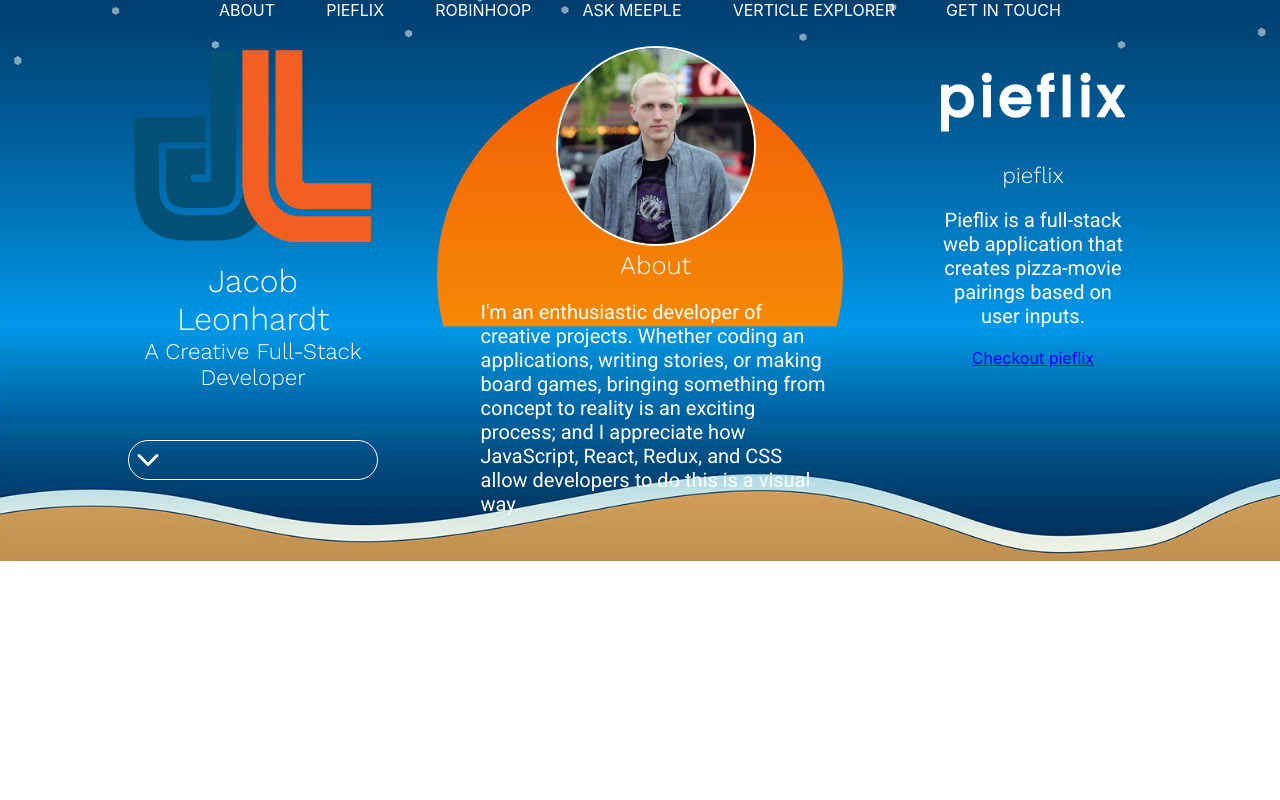
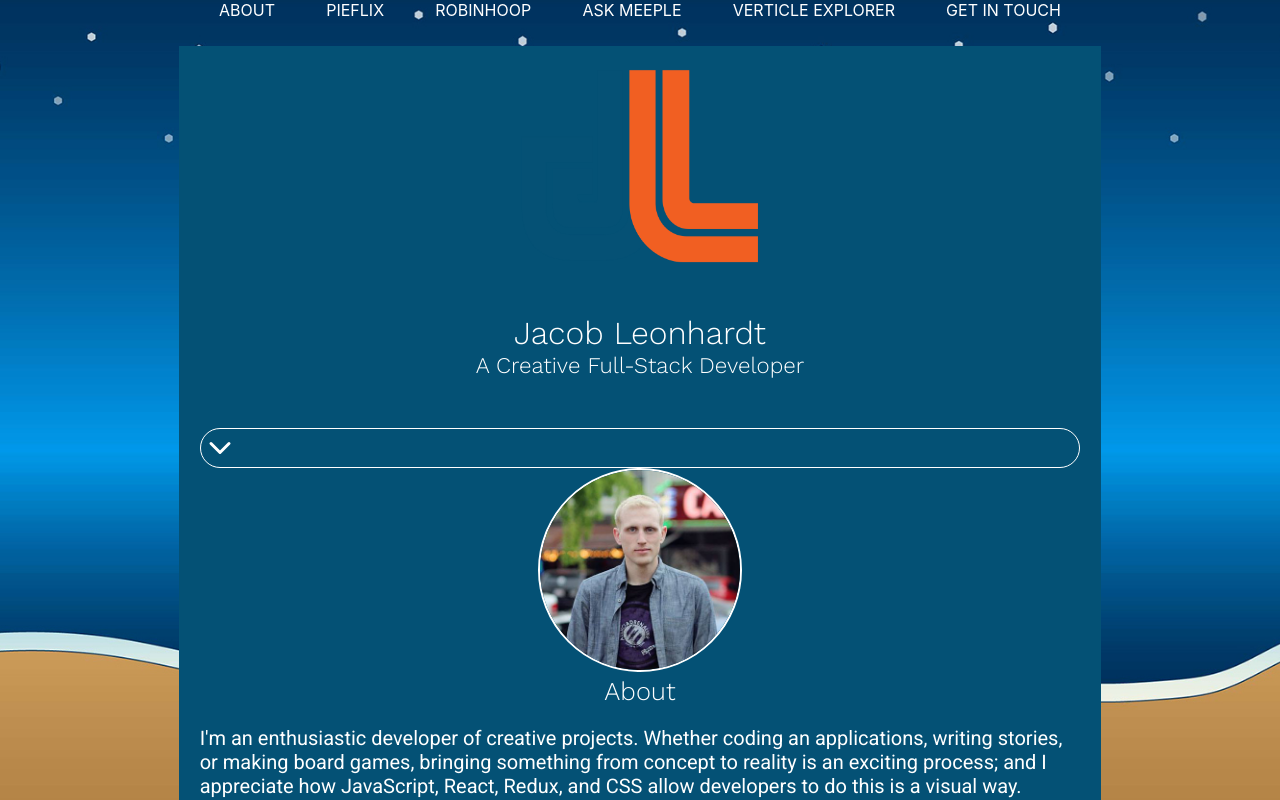
Before and after one commit to jacobleonhardt/portfolio, a React (Create React App) app in the folder portfolio/: page / in a window 1280 px wide. Built offline with nearby package versions, Linux system fonts and the light colour scheme.

Commit message:
working on CSS slider display

```diff
--- a/portfolio/src/components/global/nav.css
+++ b/portfolio/src/components/global/nav.css
@@ -9,3 +9,7 @@
     text-transform: uppercase;
     margin: 0 2%;
 }
+
+#navbar a:hover, #navbar a:active {
+    color: #F35D06;
+}
--- a/portfolio/src/components/projects/ask-meeple.js
+++ b/portfolio/src/components/projects/ask-meeple.js
@@ -5,7 +5,7 @@ import './projects.css'
 
 const AskMeeple = () => {
     return (
-        <div className="card" id="ask-meeple">
+        <div id="ask-meeple">
             <div className="one">
                 <img src={askMeepleLogo} alt="" className="project-logo"/>
             </div>
--- a/portfolio/src/components/projects/pieflix.js
+++ b/portfolio/src/components/projects/pieflix.js
@@ -5,7 +5,7 @@ import './projects.css'
 
 const Pieflix = () => {
     return (
-        <div className="card" id="pieflix">
+        <div id="pieflix">
             <div className="one">
                 <img src={pieflixLogo} alt="" className="project-logo"/>
             </div>
--- a/portfolio/src/components/projects/projects.css
+++ b/portfolio/src/components/projects/projects.css
@@ -15,7 +15,6 @@ img.project-logo {
     margin: 0 auto;
 }
 
-
 .project {
     display: grid;
     grid-template-columns: 1fr 2fr;
--- a/portfolio/src/components/projects/robinhoop.js
+++ b/portfolio/src/components/projects/robinhoop.js
@@ -5,7 +5,7 @@ import './projects.css'
 
 const Robinhoop = () => {
     return (
-        <div className="card" id="robinhoop">
+        <div id="robinhoop">
             <div className="one">
                 <img src={robinhoopLogo} alt="" className="project-logo"/>
             </div>
--- a/portfolio/src/components/projects/verticle-explorer.js
+++ b/portfolio/src/components/projects/verticle-explorer.js
@@ -5,7 +5,7 @@ import './projects.css'
 
 const Projects = () => {
     return (
-        <div className="card" id="vertical-explorer">
+        <div id="vertical-explorer">
             <div className="one">
                 <img src={verticalExplorerLogo} alt="" className="project-logo"/>
             </div>
--- a/portfolio/src/components/splash/landing.css
+++ b/portfolio/src/components/splash/landing.css
@@ -1,4 +1,4 @@
-.landing {
+.slider {
     display: flex;
     justify-content: space-between;
     align-items: flex-start;
@@ -13,25 +13,27 @@
     color: #fff;
 }
 
-.landing::-webkit-scrollbar {
+.slider::-webkit-scrollbar {
     width: 10px;
     height: 10px;
     margin-bottom: 5px;
 }
 
-.landing::-webkit-scrollbar-thumb {
+.slider::-webkit-scrollbar-thumb {
     background: #F35D06;
     border-radius: 10px;
 }
 
-.landing::-webkit-scrollbar-track {
+.slider::-webkit-scrollbar-track {
     background: transparent;
 }
 
-.card {
-    /* position: relative; */
-    /* display: block; */
+.slides {
+    position: relative;
+    display: block;
     /* width: 900px; */
+    background-color: #045175;
+    padding: 2%;
     max-height: 800px;
     margin: 0 5%;
     scroll-snap-align: start;
--- a/portfolio/src/components/splash/landing.js
+++ b/portfolio/src/components/splash/landing.js
@@ -14,16 +14,17 @@ const Landing = () => {
     return (
         <div id="content">
             <Nav />
-            <div className='landing'>
+            <div className='slider'>
+                <div className='slides'>
                     <Greeting />
                     <About />
-                <Projects />
                     <Pieflix />
                     <Robinhoop />
                     <AskMeeple />
                     <VerticleExplorer />
                 </div>
             </div>
+        </div>
     )
 }
 
--- a/portfolio/src/index.css
+++ b/portfolio/src/index.css
@@ -1,6 +1,9 @@
 html, body {
   height: 100%;
   overflow: hidden;
+  background: url('./photos/beach-background.jpg');
+  background-size: cover;
+  background-position: center center;
 }
 
 body {
@@ -11,10 +14,6 @@ body {
   font-family: -apple-system, 'Roboto', 'Oxygen',
     'Ubuntu', 'Cantarell', 'Fira Sans', 'Droid Sans', 'Helvetica Neue',
     sans-serif;
-}
-
-* {
-  box-sizing: border-box;
 }
 
 h1, h2, h3, h4 {
@@ -39,6 +38,7 @@ h4 {
 p {
   font-family: 'Roboto', sans-serif;
   font-size: 1.25em;
+  text-align: left;
 }
 
 .space.med {
@@ -85,8 +85,4 @@ a.icon-link:hover {
 #content {
   text-align: center;
   overflow: hidden;
-  background: url('./photos/beach-background.jpg');
-  background-size: cover;
-  background-position: center center;
-
 }
```
Lines whose indentation alone changed are shown as unchanged.
